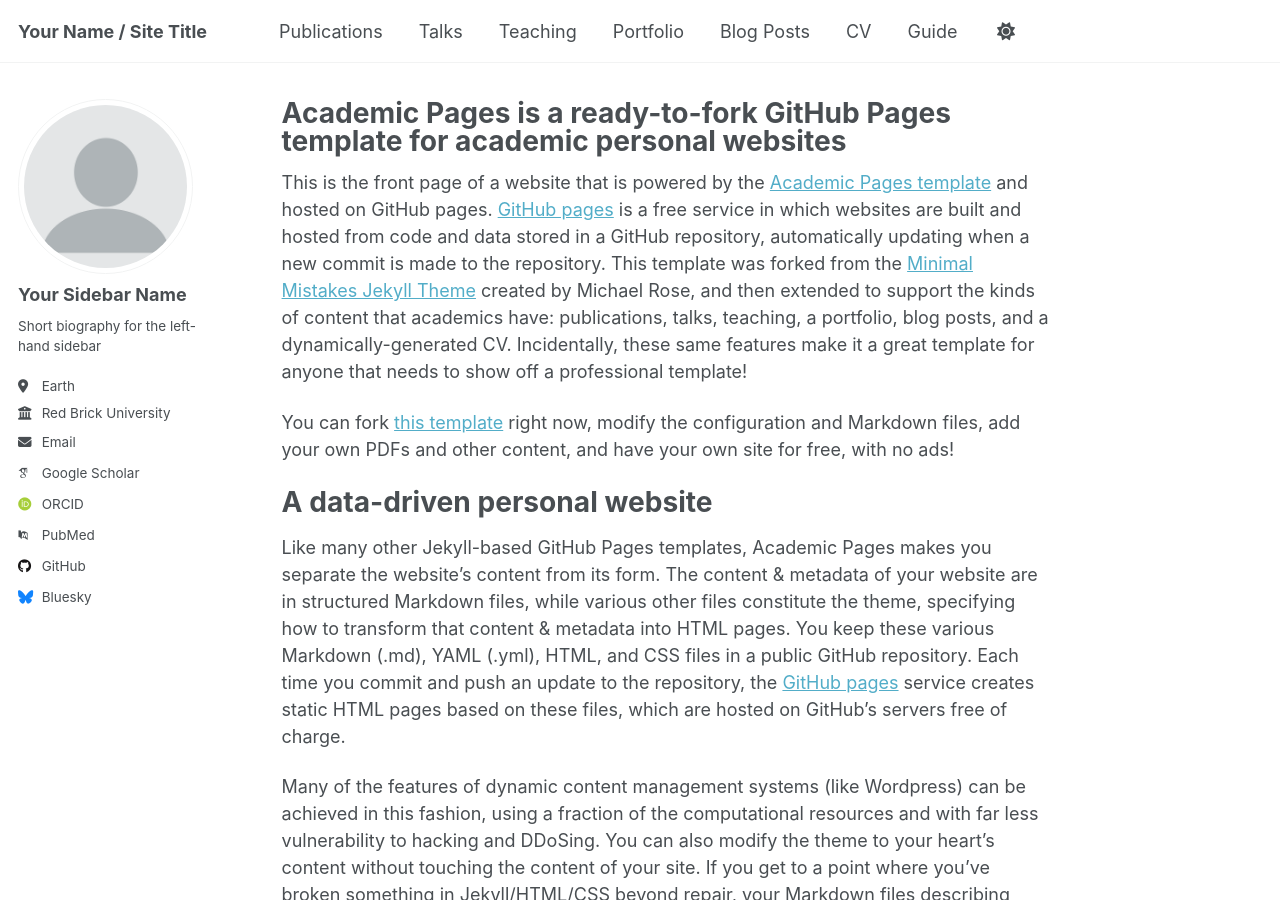
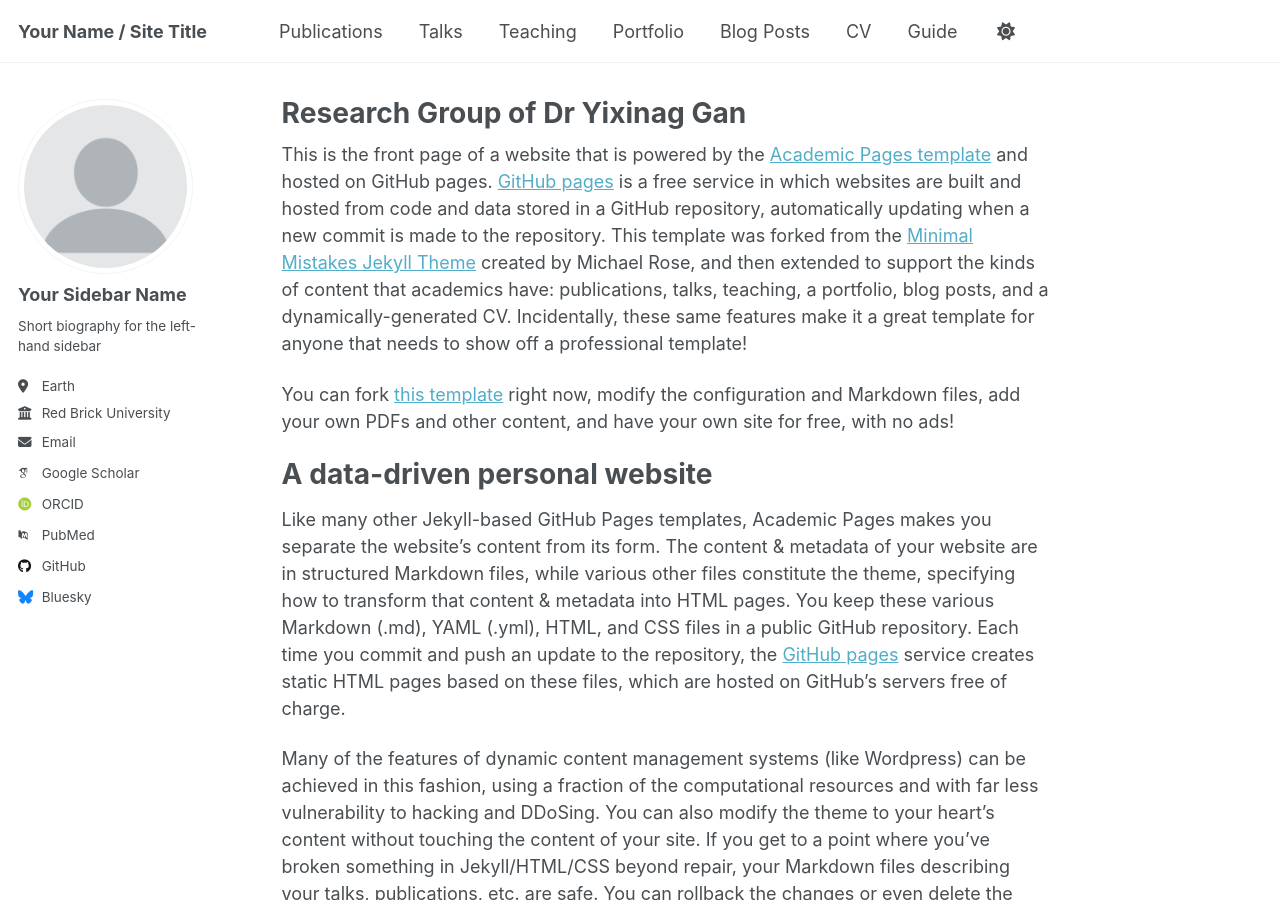
Before and after one commit to ganyx/site, a Jekyll site: the page built from _pages/about.md, in a window 1280 px wide and 900 px high. Built offline with Jekyll 4.4.1, drawn with Linux system fonts in a browser that asks for light colours; some web fonts are replaced; a script that is not in the unit is left out.

Commit message:
testing updates

```diff
--- a/_pages/about.md
+++ b/_pages/about.md
@@ -1,6 +1,6 @@
 ---
 permalink: /
-title: "Academic Pages is a ready-to-fork GitHub Pages template for academic personal websites"
+title: "Research Group of Dr Yixinag Gan"
 author_profile: true
 redirect_from:
   - /about/
```
